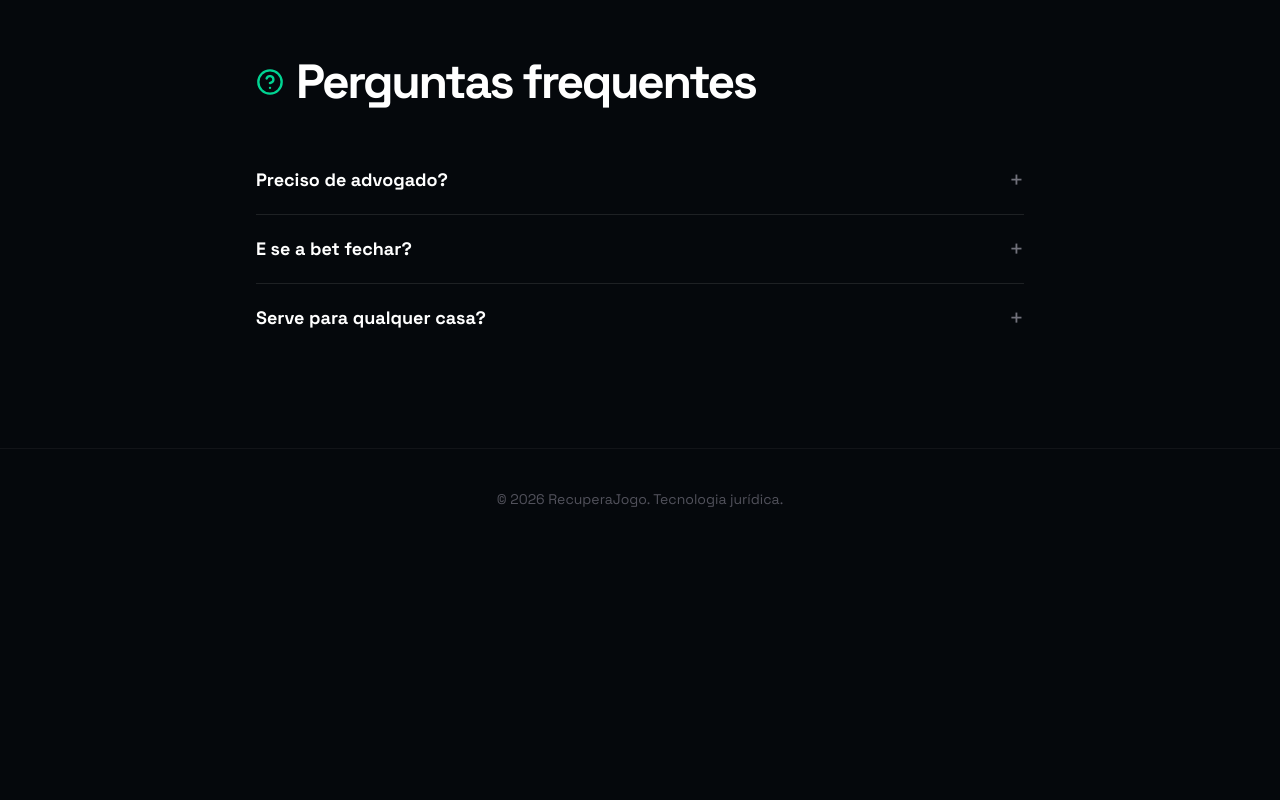
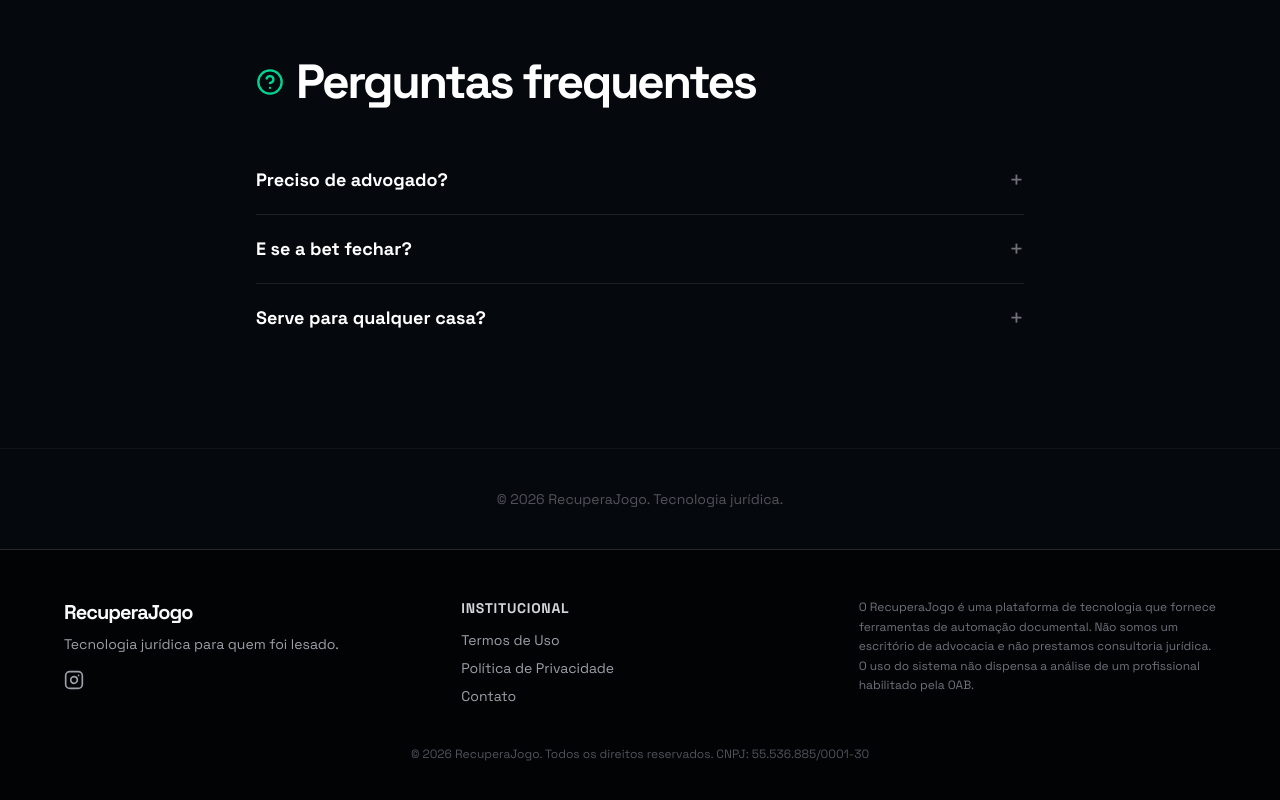
Before and after one commit to pedrofsneto33/EBookall, a Next.js app: page / in a window 1280 px wide. Shown: the part 4309-5109 px from the top of the page. Before the commit the page ends 4858 px from the top, so only its background shows below. Built offline with nearby package versions, Linux system fonts and the light colour scheme; no server answers.

Commit message:
Footer compartilhado

```diff
--- a/app/layout.tsx
+++ b/app/layout.tsx
@@ -1,6 +1,7 @@
 import type { Metadata } from "next";
 import { Space_Grotesk } from "next/font/google";
 import "./globals.css";
+import { Footer } from "@/components/shared/Footer";
 
 const spaceGrotesk = Space_Grotesk({ subsets: ["latin"], variable: "--font-space-grotesk", weight: ["300", "400", "500", "600", "700"] });
 
@@ -69,7 +70,10 @@ export default function RootLayout({
           dangerouslySetInnerHTML={{ __html: JSON.stringify(jsonLd) }}
         />
       </head>
-      <body className="bg-[#05080C] text-white">{children}</body>
+      <body className="bg-[#05080C] text-white">
+        {children}
+        <Footer />
+      </body>
     </html>
   );
 }
--- /dev/null
+++ b/components/shared/Footer.tsx
@@ -0,0 +1,73 @@
+export function Footer() {
+  return (
+    <footer className="bg-[#020305] border-t border-zinc-800 py-12 px-6">
+      <div className="mx-auto max-w-6xl grid md:grid-cols-3 gap-10">
+        <div>
+          <p className="font-black text-xl tracking-tighter">RecuperaJogo</p>
+          <p className="mt-2 text-sm text-zinc-400">
+            Tecnologia jurídica para quem foi lesado.
+          </p>
+          <div className="mt-4">
+<a
+              href="https://instagram.com"
+              aria-label="Instagram"
+              className="inline-flex text-zinc-400 hover:text-emerald-400 transition-colors"
+            >
+              <svg
+                xmlns="http://www.w3.org/2000/svg"
+                width="20"
+                height="20"
+                viewBox="0 0 24 24"
+                fill="none"
+                stroke="currentColor"
+                strokeWidth="2"
+                strokeLinecap="round"
+                strokeLinejoin="round"
+              >
+                <rect width="20" height="20" x="2" y="2" rx="5" ry="5" />
+                <path d="M16 11.37A4 4 0 1 1 12.63 8 4 4 0 0 1 16 11.37z" />
+                <line x1="17.5" x2="17.51" y1="6.5" y2="6.5" />
+              </svg>
+            </a>
+          </div>
+        </div>
+
+        <div>
+          <h3 className="font-bold text-sm uppercase tracking-wider text-zinc-300">
+            Institucional
+          </h3>
+          <ul className="mt-3 space-y-2 text-sm text-zinc-400">
+            <li>
+              <a href="/termos" className="hover:text-white transition-colors">
+                Termos de Uso
+              </a>
+            </li>
+            <li>
+              <a href="/privacidade" className="hover:text-white transition-colors">
+                Política de Privacidade
+              </a>
+            </li>
+            <li>
+              <a href="/contato" className="hover:text-white transition-colors">
+                Contato
+              </a>
+            </li>
+          </ul>
+        </div>
+
+        <div>
+          <p className="text-xs text-zinc-500 leading-relaxed">
+            O RecuperaJogo é uma plataforma de tecnologia que fornece
+            ferramentas de automação documental. Não somos um escritório de
+            advocacia e não prestamos consultoria jurídica. O uso do sistema não
+            dispensa a análise de um profissional habilitado pela OAB.
+          </p>
+        </div>
+      </div>
+
+      <div className="mt-10 text-center text-xs text-zinc-600">
+        © 2026 RecuperaJogo. Todos os direitos reservados. CNPJ: 55.536.885/0001-30
+      </div>
+    </footer>
+  );
+}
```
